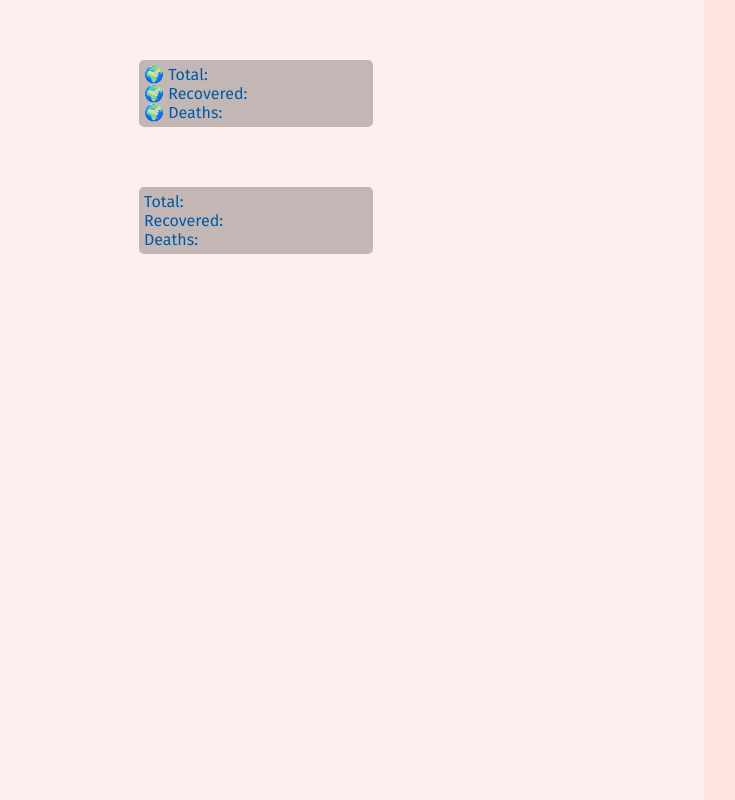
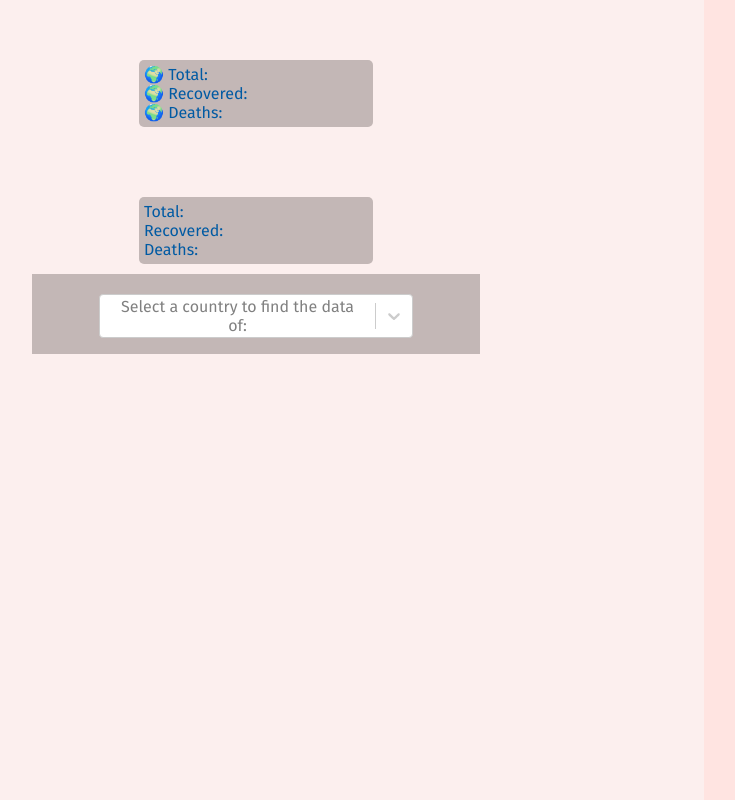
Before and after one commit to harrykeeran12/covid-tracker, a React (Create React App) app in the folder frontend/: page / in a window 1280 px wide. Shown: the whole page, without its empty margins (192-927 px from the left). Built offline with nearby package versions, Linux system fonts and the light colour scheme; no server answers; the HTML template or start-up script is replaced by a standard one.

Commit message:
frontend: added a dropdown box
used an external library, to make a dropdown box.
took the api call for the list of countries out.

```diff
--- a/frontend/package.json
+++ b/frontend/package.json
@@ -10,6 +10,7 @@
     "react": "^17.0.2",
     "react-dom": "^17.0.2",
     "react-scripts": "5.0.0",
+    "react-select": "^5.2.2",
     "web-vitals": "^2.1.3"
   },
   "scripts": {
--- a/frontend/src/App.css
+++ b/frontend/src/App.css
@@ -17,6 +17,7 @@
   display: flex;
   flex-direction: column;
   align-items: center;
+  gap: 10px;
 }
 .GraphWrapper{
   background-color: #FFE4E1;
--- a/frontend/src/App.js
+++ b/frontend/src/App.js
@@ -3,6 +3,10 @@ import './App.css';
 import Card from './components/Card';
 import { useState, useEffect}  from 'react';
 import axios from 'axios';
+import Form from './components/Form';
+
+
+
 const App = () => {
   const [World, setWorld] = useState([])
   const [Selected, setSelected] = useState(['UK', 'USA'])
@@ -15,7 +19,7 @@ const App = () => {
     api.get('/countries/' + Selected[0] + '/rawdata').then(res=>{
       setData(res.data)
     }
-    )
+    ),
   )
 
   }, [])
@@ -25,8 +29,8 @@ const App = () => {
     <div className="App">
       <div className="CountryWrapper">
         <Card data={World} type='world'></Card>
-
         <Card data={Data}></Card>
+        <Form></Form>
       </div>
       <div className="GraphWrapper"></div>
     </div>
--- a/frontend/src/components/Card.js
+++ b/frontend/src/components/Card.js
@@ -3,7 +3,6 @@ import React from 'react'
 function Card(props) {
   const data = props.data;
   const type = props.type;
-  console.log(props)
   return (
     <div className='CardWrapper' type={type}>
       {type == 'world'
--- /dev/null
+++ b/frontend/src/components/Form.css
@@ -0,0 +1,14 @@
+.FormWrapper{
+  width: 50%;
+  height: 10%;
+  color: #005AA3;
+  font-family: 'Fira Sans', sans-serif;
+  background-color: #C3B7B6;
+  display: flex;
+  justify-content: center;
+  align-items: center;
+}
+.SelectBox{
+  width: 70%;
+  height: 50%;
+}
--- /dev/null
+++ b/frontend/src/components/Form.js
@@ -0,0 +1,33 @@
+import './Form.css';
+import { useState, useEffect } from 'react';
+import axios from 'axios';
+import Select from 'react-select';
+import makeAnimated from 'react-select/animated';
+function Form() {
+  const [FormList, setFormList] = useState([])
+  const api = axios.create({baseURL: 'http://localhost:3001'})
+  let options = []
+  useEffect(() => {
+    api.get('/countries').then(res=>{
+      let temp = res.data
+      temp.length = 225;
+      temp.sort();
+
+      setFormList(temp)
+      console.log(FormList)
+    })
+  }, [])
+
+  let temp = FormList
+  temp.forEach(e => {
+    options.push({value: e, label: e})
+  });
+  console.log(options)
+  return (
+    <div className='FormWrapper'>
+    <Select options={options} className='SelectBox' placeholder='Select a country to find the data of:'isSearchable></Select>
+    </div>
+   );
+}
+
+export default Form;
```
Also changed, not shown: 2 other files (tests, documents, lock files or other folders).
